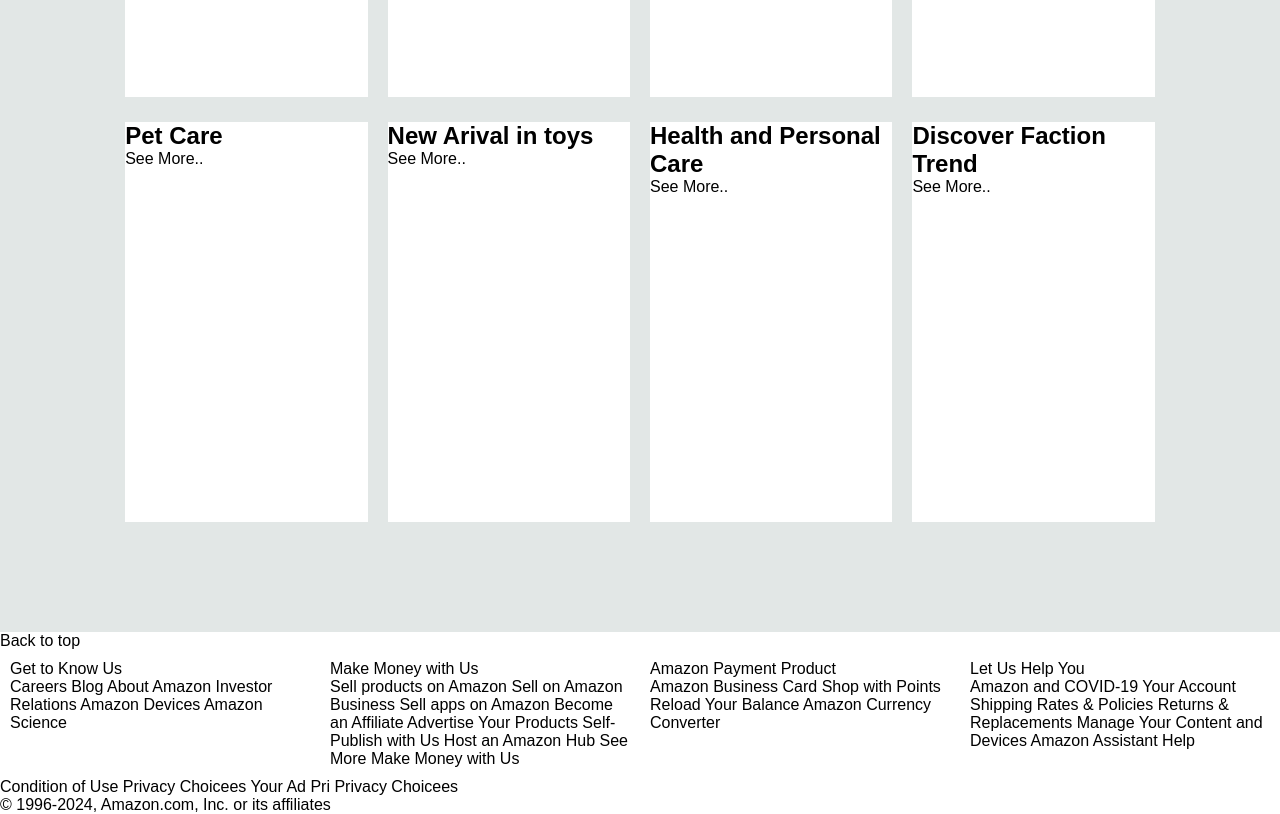
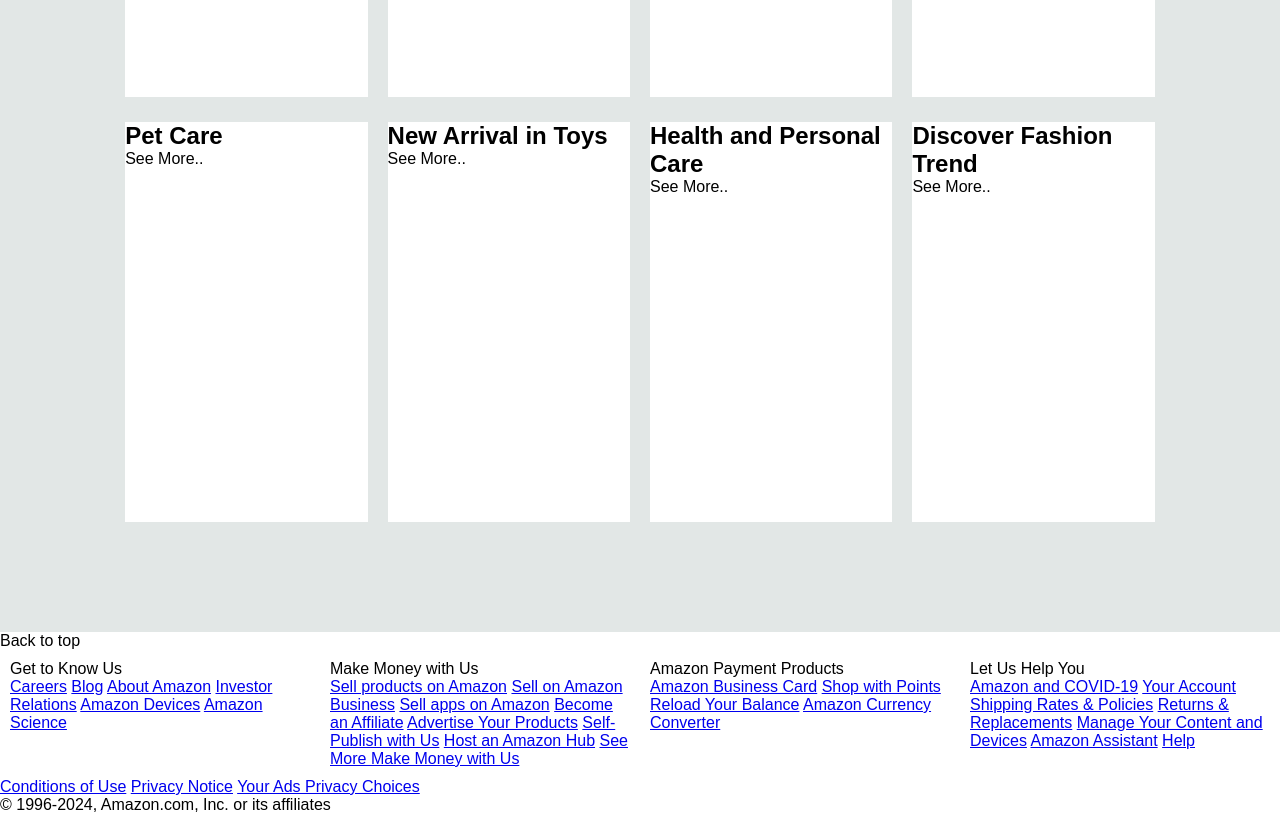
Before and after one commit to vijaysingh002/WDP.AmazonClone, a plain HTML site: page index.html in a window 1280 px wide. Shown: the part 520-1334 px from the top of the page. Drawn offline with Linux system fonts and the light colour scheme.

Commit message:
Update index.html

```diff
--- a/index.html
+++ b/index.html
@@ -20,7 +20,6 @@
                     <i class="fa-solid fa-location-dot"></i>
                     <p class="add-second">India</p>
                 </div>
-
             </div>
 
             <div class="nav-search border">
@@ -49,7 +48,7 @@
 
             <div class="nav-sigin border">
                 <p><span>Hello, sign In</span></p>
-                <p class="nav-second">Accont List</p>
+                <p class="nav-second">Account & List</p>
             </div>
 
             <div class="nav-return border">
@@ -58,22 +57,15 @@
             </div>
 
             <div class="nav-checkout">
-
                 <i class="fa-solid fa-cart-shopping"></i>
-
                 Cart
             </div>
-
         </div>
 
-        <div class="panel ">
-
+        <div class="panel">
             <div class="panel-all border">
-
                 <select class="search-select">
-
                     <option>ALL</option>
-
                     <option>Arts & Crafts</option>
                     <option>Automotive</option>
                     <option>Baby</option>
@@ -90,24 +82,14 @@
                 </select>
             </div>
 
-            <div class="panel-ops ">
-
+            <div class="panel-ops">
                 <p class="panel-ops-text border">Today's Deals</p>
                 <p class="panel-ops-text border">Customer Service</p>
                 <p class="panel-ops-text border">Registry</p>
                 <p class="panel-ops-text border">Gift Cards</p>
                 <p class="panel-ops-text border">Sell</p>
-
             </div>
-
-            <div class="pannel-deals">
-
-            </div>
-
         </div>
-
-
-
     </header>
 
     <div class="hero-section">
@@ -116,174 +98,135 @@
         </div>
     </div>
 
-   <div class="shop-section">
-
-    <div class="box1 box">
-        <div class="box-content">
-            <h2>
-                Cloths
-            </h2>
-            <div class="box1-image" style="background-image: url('box1_image.jpg');"></div>
-            <p>See More..</p>
-
+    <div class="shop-section">
+        <div class="box1 box">
+            <div class="box-content">
+                <h2>Clothes</h2>
+                <div class="box1-image" style="background-image: url('box1_image.jpg');"></div>
+                <p>See More..</p>
+            </div>
         </div>
 
-
-
-    </div>
-    <div class="box2 box">
-        <div class="box-content">
-            <h2>
-                Health and Personal Care
-            </h2>
-            <div class="box1-image" style="background-image: url('box2_image.jpg');"></div>
-            <p>See More..</p>
-
+        <div class="box2 box">
+            <div class="box-content">
+                <h2>Health and Personal Care</h2>
+                <div class="box1-image" style="background-image: url('box2_image.jpg');"></div>
+                <p>See More..</p>
+            </div>
         </div>
 
-
-
-    </div>
-    <div class="box3 box">
-
-        <div class="box-content">
-            <h2>
-                Electronics
-            </h2>
-            <div class="box1-image" style="background-image: url('box4_image.jpg');"></div>
-            <p>See More..</p>
-
-        </div>
-    </div>
-    <div class="box3 box">
-        <div class="box-content">
-            <h2>
-                Beauty picks
-            </h2>
-            <div class="box1-image" style="background-image: url('box5_image.jpg');"></div>
-            <p>See More..</p>
-
-        </div>
-    </div><div class="box1 box">
-        <div class="box-content">
-            <h2>
-                Pet Care
-            </h2>
-            <div class="box1-image" style="background-image: url('box6_image.jpg');"></div>
-            <p>See More..</p>
-
+        <div class="box3 box">
+            <div class="box-content">
+                <h2>Electronics</h2>
+                <div class="box1-image" style="background-image: url('box4_image.jpg');"></div>
+                <p>See More..</p>
+            </div>
         </div>
 
-
-
-    </div>
-    <div class="box2 box">
-        <div class="box-content">
-            <h2>
-                New Arival in toys
-            </h2>
-            <div class="box1-image" style="background-image: url('box7_image.jpg');"></div>
-            <p>See More..</p>
-
+        <div class="box3 box">
+            <div class="box-content">
+                <h2>Beauty Picks</h2>
+                <div class="box1-image" style="background-image: url('box5_image.jpg');"></div>
+                <p>See More..</p>
+            </div>
         </div>
 
-    </div>
-    <div class="box3 box">
+        <div class="box1 box">
+            <div class="box-content">
+                <h2>Pet Care</h2>
+                <div class="box1-image" style="background-image: url('box6_image.jpg');"></div>
+                <p>See More..</p>
+            </div>
+        </div>
 
-        <div class="box-content">
-            <h2>
-                Health and Personal Care
-            </h2>
-            <div class="box1-image" style="background-image: url('box4_image.jpg');"></div>
-            <p>See More..</p>
+        <div class="box2 box">
+            <div class="box-content">
+                <h2>New Arrival in Toys</h2>
+                <div class="box1-image" style="background-image: url('box7_image.jpg');"></div>
+                <p>See More..</p>
+            </div>
+        </div>
 
+        <div class="box3 box">
+            <div class="box-content">
+                <h2>Health and Personal Care</h2>
+                <div class="box1-image" style="background-image: url('box4_image.jpg');"></div>
+                <p>See More..</p>
+            </div>
         </div>
-    </div>
-    <div class="box3 box">
-        <div class="box-content">
-            <h2>
-                Discover Faction Trend
-            </h2>
-            <div class="box1-image" style="background-image: url('box8_image.jpg');"></div>
-            <p>See More..</p>
 
+        <div class="box3 box">
+            <div class="box-content">
+                <h2>Discover Fashion Trend</h2>
+                <div class="box1-image" style="background-image: url('box8_image.jpg');"></div>
+                <p>See More..</p>
+            </div>
         </div>
     </div>
 
-   </div>
-
-   <footer>
-
+    <footer>
         <div class="foot-pannel-1">
             <p>Back to top</p>
-
         </div>
 
         <div class="foot-pannel-2">
             <ul>
                 <p>Get to Know Us</p>
-                <a>Careers</a>
-                <a>Blog</a>
-                <a>About Amazon</a>
-                <a>Investor Relations</a>
-                <a>Amazon Devices</a>
-                <a>Amazon Science</a>
+                <a href="#">Careers</a>
+                <a href="#">Blog</a>
+                <a href="#">About Amazon</a>
+                <a href="#">Investor Relations</a>
+                <a href="#">Amazon Devices</a>
+                <a href="#">Amazon Science</a>
             </ul>
 
             <ul>
                 <p>Make Money with Us</p>
-                <a>Sell products on Amazon</a>
-                <a>Sell on Amazon Business</a>
-                <a>Sell apps on Amazon</a>
-                <a>Become an Affiliate</a>
-                <a>Advertise Your Products</a>
-                <a>Self-Publish with Us</a>
-                <a>Host an Amazon Hub</a>
-                <a>See More Make Money with Us</a>
+                <a href="#">Sell products on Amazon</a>
+                <a href="#">Sell on Amazon Business</a>
+                <a href="#">Sell apps on Amazon</a>
+                <a href="#">Become an Affiliate</a>
+                <a href="#">Advertise Your Products</a>
+                <a href="#">Self-Publish with Us</a>
+                <a href="#">Host an Amazon Hub</a>
+                <a href="#">See More Make Money with Us</a>
             </ul>
 
             <ul>
-                <p>Amazon Payment Product</p>
-                <a>Amazon Business Card</a>
-                <a>Shop with Points</a>
-                <a>Reload Your Balance</a>
-                <a>Amazon Currency Converter</a>
+                <p>Amazon Payment Products</p>
+                <a href="#">Amazon Business Card</a>
+                <a href="#">Shop with Points</a>
+                <a href="#">Reload Your Balance</a>
+                <a href="#">Amazon Currency Converter</a>
             </ul>
 
             <ul>
                 <p>Let Us Help You</p>
-                <a>Amazon and COVID-19</a>
-                <a>Your Account</a>
-                <a>Shipping Rates & Policies</a>
-                <a>Returns & Replacements</a>
-                <a>Manage Your Content and Devices</a>
-                <a>Amazon Assistant</a>
-                <a>Help</a>
+                <a href="#">Amazon and COVID-19</a>
+                <a href="#">Your Account</a>
+                <a href="#">Shipping Rates & Policies</a>
+                <a href="#">Returns & Replacements</a>
+                <a href="#">Manage Your Content and Devices</a>
+                <a href="#">Amazon Assistant</a>
+                <a href="#">Help</a>
             </ul>
         </div>
 
         <div class="footer-pannel3">
-
             <div class="logo1"></div>
         </div>
 
         <div class="foot-pannel4">
-
             <div class="foot-options">
-                <a>Condition of Use</a>
-                <a>Privacy Choicees</a>
-                <a>Your Ad Pri Privacy Choicees</a>
+                <a href="#">Conditions of Use</a>
+                <a href="#">Privacy Notice</a>
+                <a href="#">Your Ads Privacy Choices</a>
             </div>
 
             <div class="copyright">
                 <p>© 1996-2024, Amazon.com, Inc. or its affiliates</p>
             </div>
-
         </div>
-
-
-   </footer>
-
-
+    </footer>
 </body>
 </html>
```
